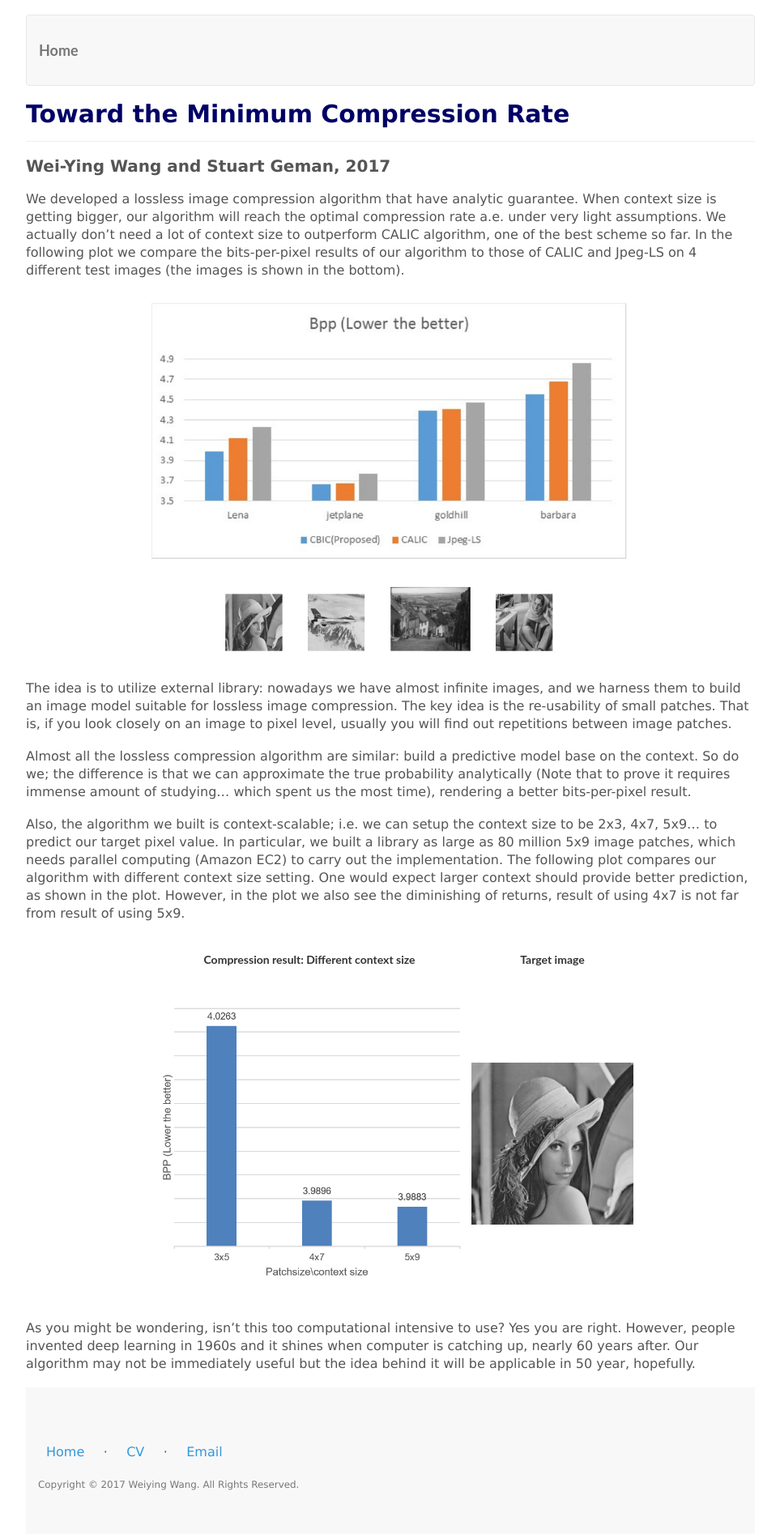
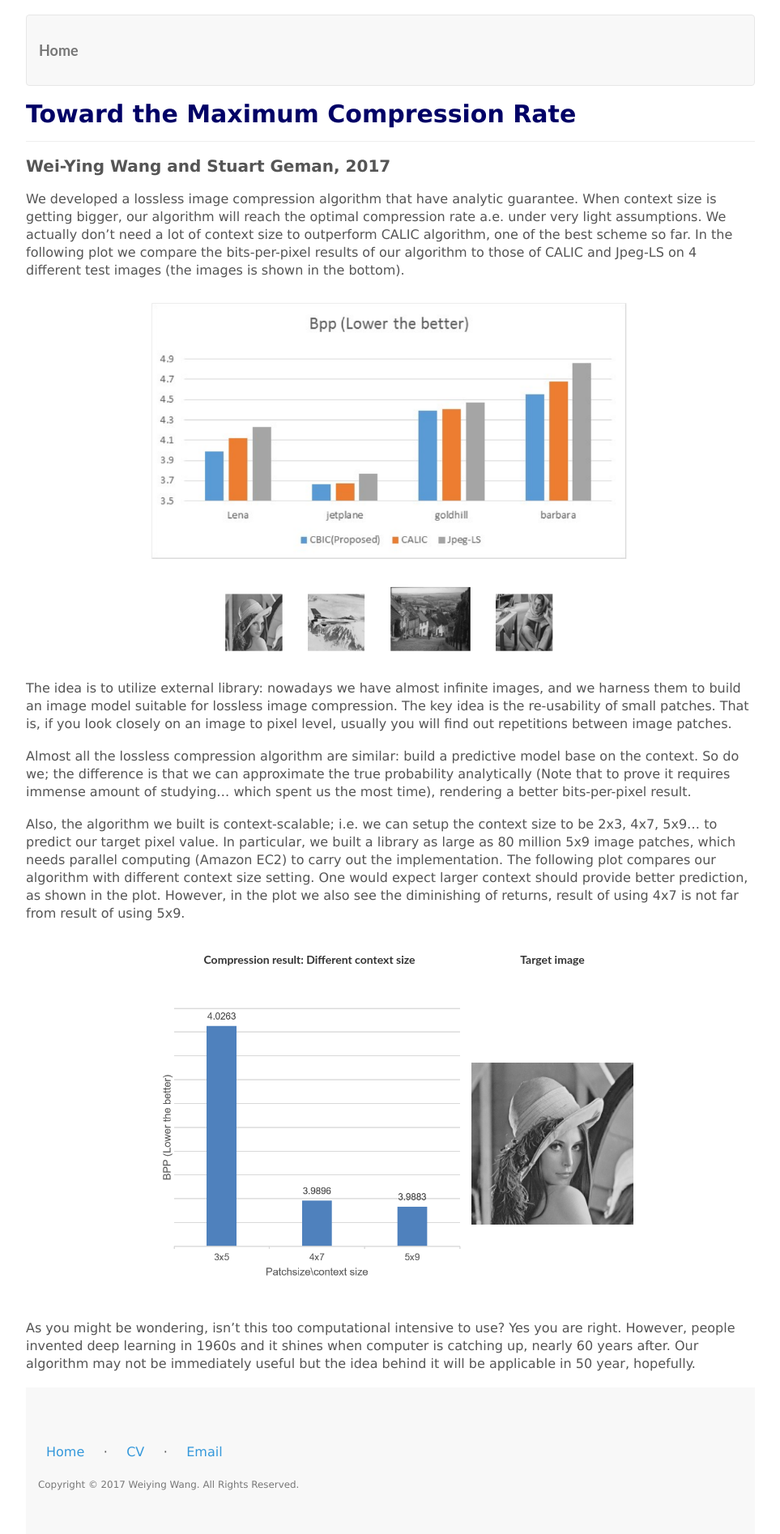
Before and after one commit to wayinone/wayinone.github.io, a Jekyll site: the page built from CBIC.md, in a window 1280 px wide. Shown: the whole page at 81% size, without its empty margins (158-1121 px from the left). Built offline with Jekyll 4.4.1, drawn with Linux system fonts in a browser that asks for light colours.

Commit message:
min to max

```diff
--- a/CBIC.md
+++ b/CBIC.md
@@ -4,7 +4,7 @@ title: CBIC
 permalink: /CBIC
 ---
 
-# Toward the Minimum Compression Rate
+# Toward the Maximum Compression Rate
 
 ---
 #### Wei-Ying Wang and Stuart Geman, 2017
--- a/_posts/2017-06-04-services-CBIC.markdown
+++ b/_posts/2017-06-04-services-CBIC.markdown
@@ -2,7 +2,7 @@
 layout: default
 img: lena_gray_512_jls_4_23.bmp
 category: Services
-title: Toward the Minimum Compression Rate
+title: Toward the Maximum Compression Rate
 description: |
 ---
   We developed a lossless image compression algorithm that have
```
